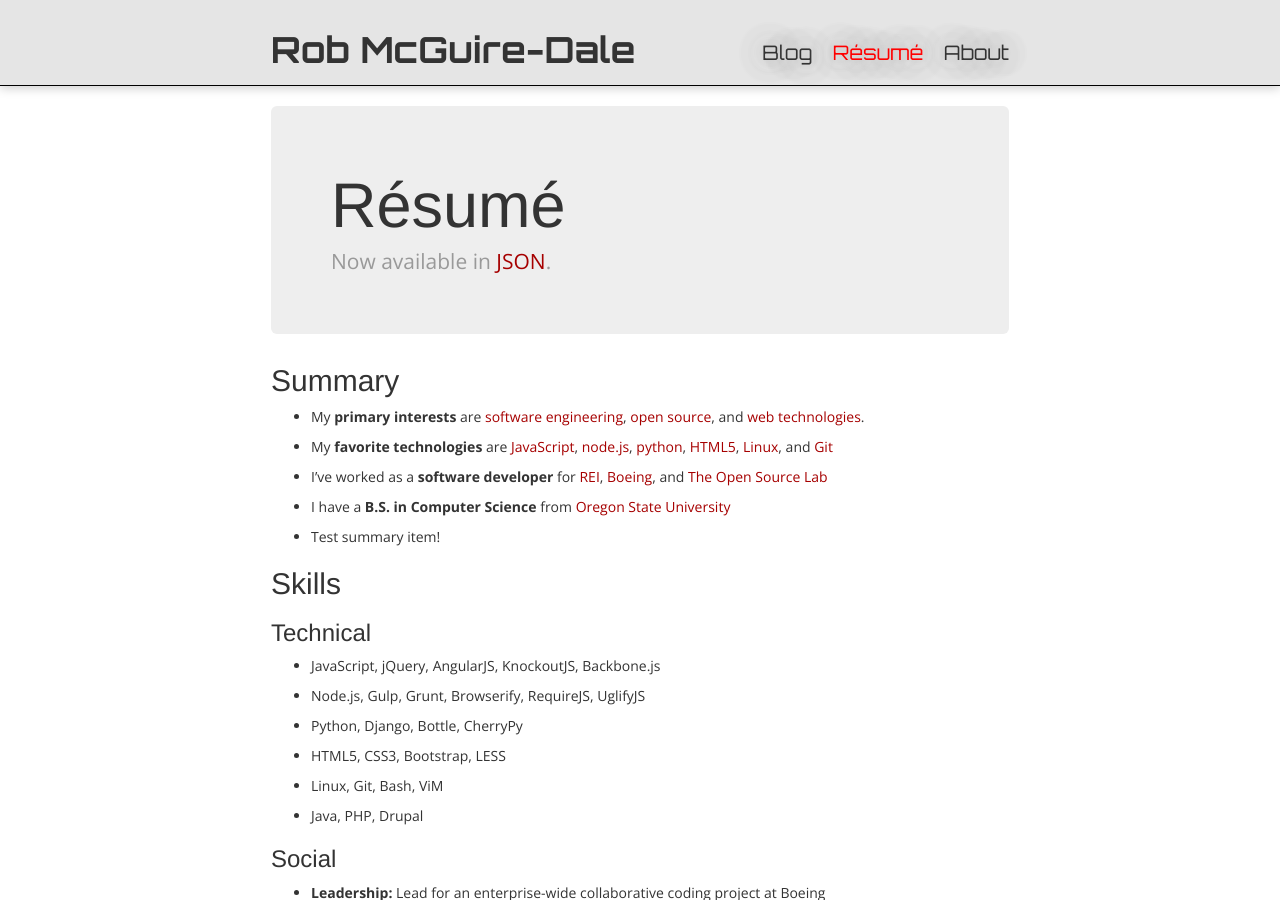
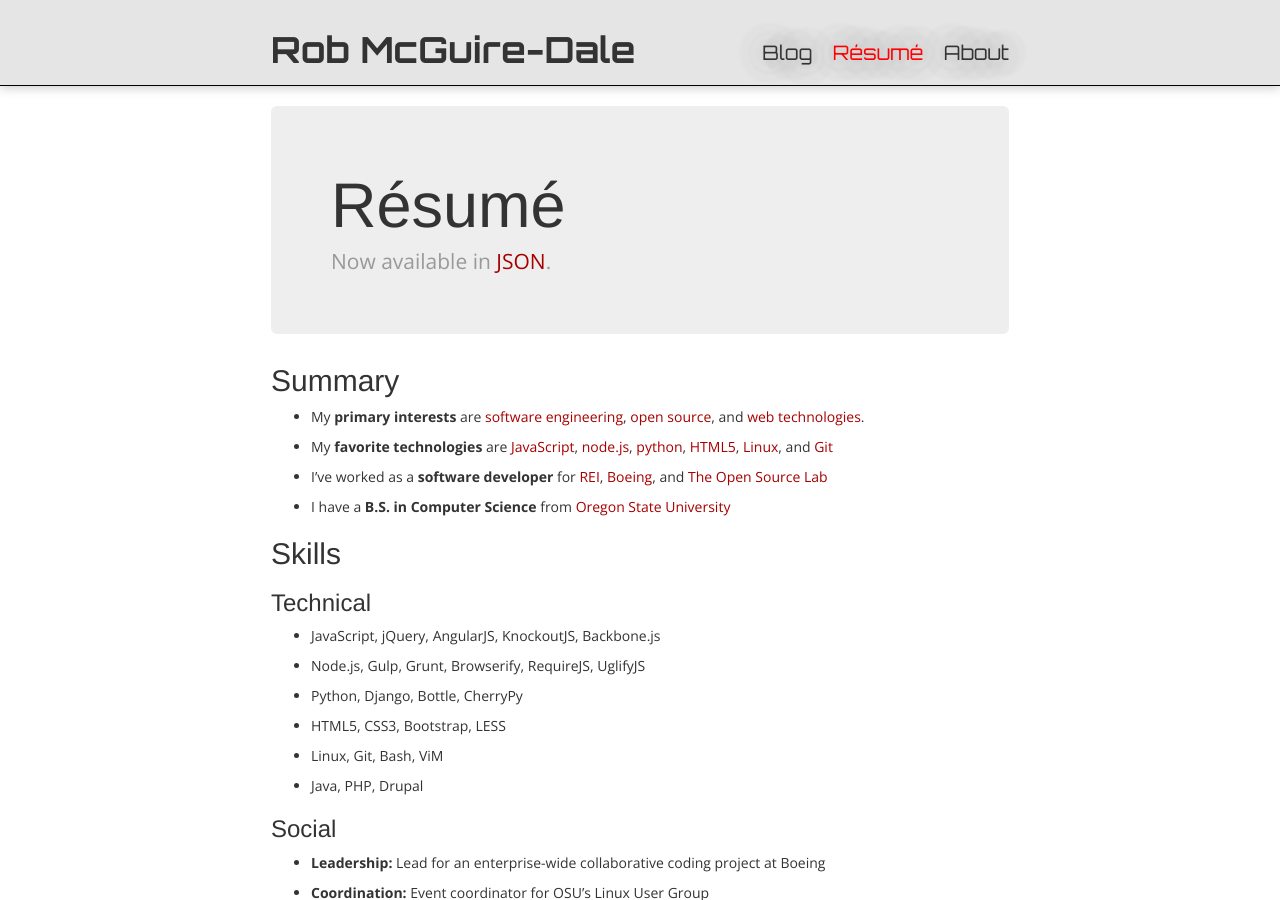
Before and after one commit to robatron/website, a Jekyll site: the page built from resume/index.html, in a window 1280 px wide and 900 px high. Built offline with Jekyll 4.4.1, drawn with Linux system fonts in a browser that asks for light colours; Markdown is read by kramdown in place of the engine named in the settings.

Commit message:
Update resume.yml

```diff
--- a/_data/resume.yml
+++ b/_data/resume.yml
@@ -13,7 +13,6 @@
     - My **favorite technologies** are [JavaScript](//en.wikipedia.org/wiki/JavaScript), [node.js](//nodejs.org), [python](//python.org), [HTML5](//en.wikipedia.org/wiki/HTML5), [Linux](//en.wikipedia.org/wiki/Linux), and [Git](//en.wikipedia.org/wiki/Git_\(software\))
     - I've worked as a **software developer** for [REI](//rei.com), [Boeing](//boeing.com), and [The Open Source Lab](//osuosl.org)
     - I have a **B.S. in Computer Science** from [Oregon State University](//osu.edu)
-    - Test summary item!
 
 
 skills:
```
